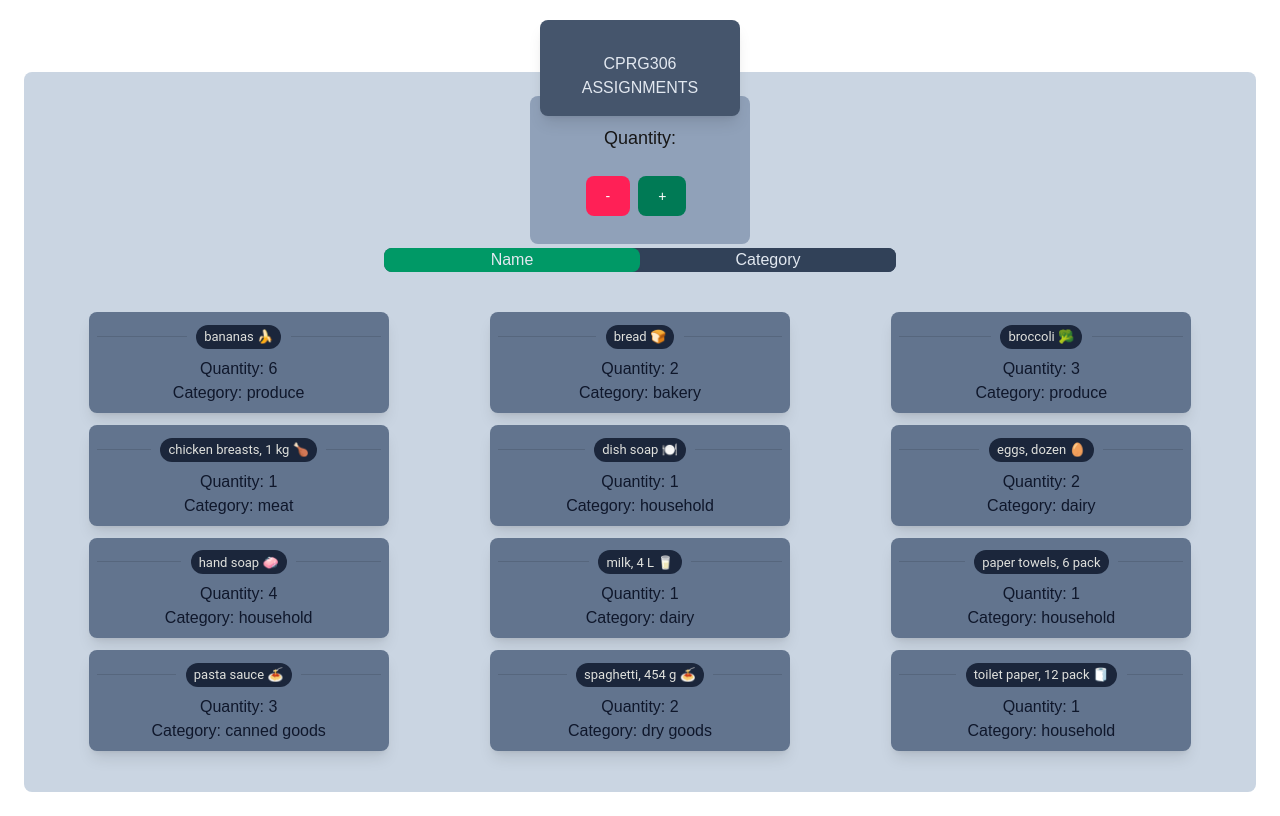
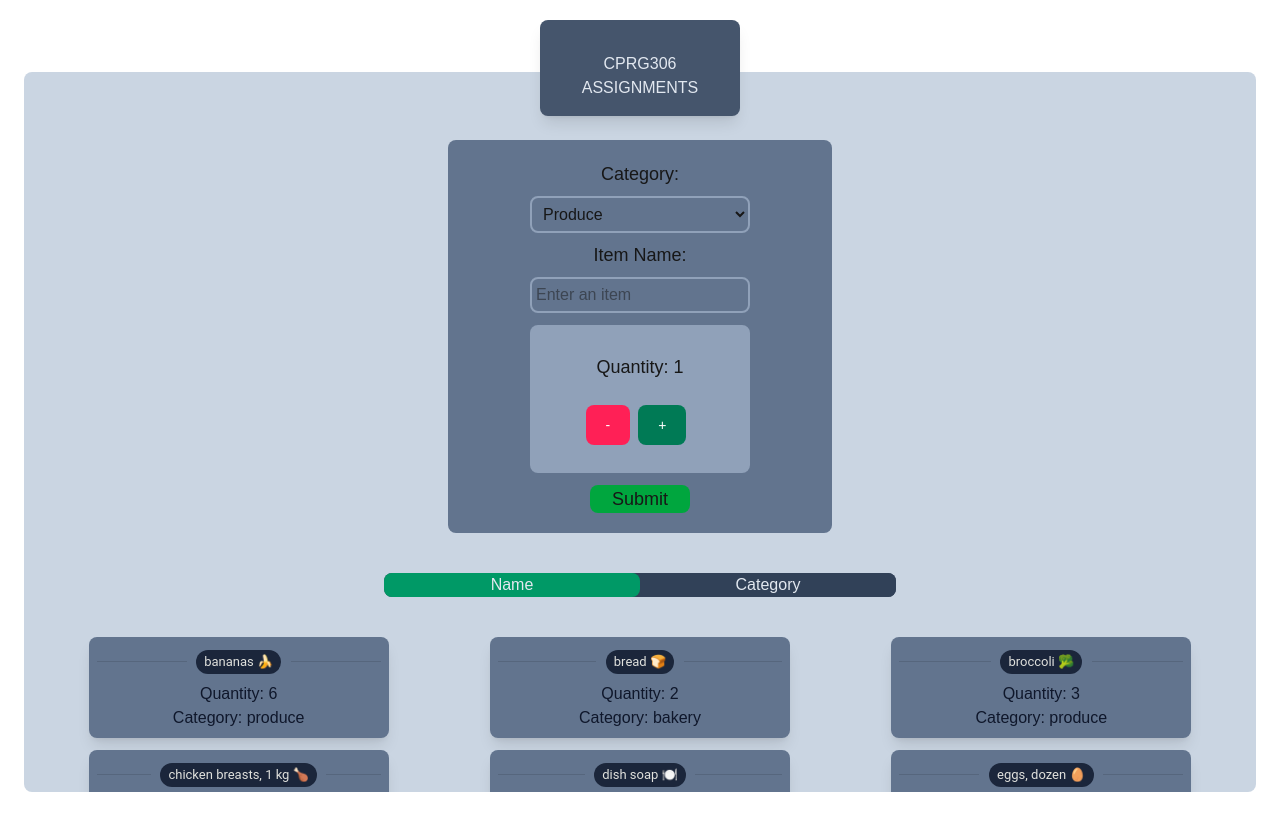
Before and after one commit to FKyleCarlos/cprg306-assignments, a Next.js app: page /week-7 in a window 1280 px wide. Built offline with nearby package versions, Linux system fonts and the light colour scheme.

Commit message:
Adding a restructured new item component

```diff
--- a/app/week-7/new-item.js
+++ b/app/week-7/new-item.js
@@ -1,9 +1,38 @@
 "use client"
 import { useState } from "react"
 
-export default function NewItem({quantity, setQuantity}){
+export default function NewItem({onAddItem}){
+
     const [isOne, setIsOne] = useState(false);
     const [isTwenty, setIsTwenty] = useState(false);
+    const [id, setId] = useState("");
+    const [name, setName] = useState("");
+    const [quantity, setQuantity] = useState(1);
+    const [category, setCategory] = useState("produce")
+    const [isBlank, setIsBlank] = useState(false)
+
+    function handleSubmit(e){
+        e.preventDefault();
+        console.log('asdasd')
+        if(name.trim() == ""){
+            console.log("asdasdasd")
+            setIsBlank(true);
+            return;
+        }
+                console.log('asdasd')
+        setIsBlank(false);
+
+        const newItem = {
+            id: "",
+            name: name.toLocaleLowerCase(),
+            quantity: quantity,
+            category: category
+        }
+        onAddItem(newItem);
+        setName("");
+        setCategory("produce");
+        setQuantity(1);
+    }
 
     function incrementQuantity(){
         if(isOne){
@@ -32,6 +61,32 @@ export default function NewItem({quantity, setQuantity}){
     }
 
     return(
+        <div className="flex justify-center items-center text-center mt-12 mb-10">
+            <form className="flex flex-col items-center justify-center bg-slate-500 w-full max-w-lg rounded-lg p-5 max-w-sm"
+            onSubmit={handleSubmit}>
+                <label className="text-lg">Category:</label>
+                <select className="border border-2 border-slate-400 hover:border-blue-500 focus:ring-2 focus:ring-slate-600 focus:border-slate-600
+                rounded-lg my-2 w-full max-w-[220px] p-[7px]"
+                value={category}
+                onChange={(e) => setCategory(e.target.value)}>
+                    <option className="bg-slate-300 text-slate-800" value="produce">Produce</option>
+                    <option className="bg-slate-300 text-slate-800" value="dairy">Dairy</option>
+                    <option className="bg-slate-300 text-slate-800" value="bakery">Bakery</option>
+                    <option className="bg-slate-300 text-slate-800" value="frozen food">Frozen Food</option>
+                    <option className="bg-slate-300 text-slate-800" value="canned food">Canned Food</option>
+                    <option className="bg-slate-300 text-slate-800" value="dry goods">Dry Goods</option>
+                    <option className="bg-slate-300 text-slate-800" value="beverages">Beverages</option>
+                    <option className="bg-slate-300 text-slate-800" value="snacks">Snacks</option>
+                    <option className="bg-slate-300 text-slate-800" value="household">Household</option>
+                    <option className="bg-slate-300 text-slate-800" value="other">Other</option>
+                </select>
+                <label className="text-lg">Item Name:</label>
+                <input className="border border-2 border-slate-400 hover:border-blue-500 focus:ring-2 focus:ring-slate-600 focus:border-slate-600
+                rounded-lg my-2 w-full max-w-[220px] p-1"
+                type="text" name="groceryItem"
+                placeholder="Enter an item"
+                value={name}
+                onChange={(e) => setName(e.target.value)}/>
                 <div className="flex flex-col items-center justify-center bg-slate-400 w-full max-w-[220px] py-5 m-1 rounded-lg mx-auto">
                     <p className="text-lg pb-6 pt-2">Quantity: {quantity}</p>
                     <div className="flex justify-around">
@@ -54,5 +109,11 @@ export default function NewItem({quantity, setQuantity}){
                     {isOne ? <p className="text-rose-700">Quantity cannot go below 1</p> : <p></p>}
                     {isTwenty ? <p className="text-rose-700">Quantity cannot go above 20</p> : <p></p>}
                 </div>
+                {isBlank ? <p className="bg-rose-800 text-slate-100 rounded-lg px-2 m-2">Please enter a name for the item</p> : <p></p>}
+                <button type="submit"
+                className="bg-green-600 text-lg w-[100px] mt-2 rounded-lg hover:bg-green-800"
+                onClick={handleSubmit}>Submit</button>
+            </form>
+        </div>
     )
 }
```
Lines whose indentation alone changed are shown as unchanged.
